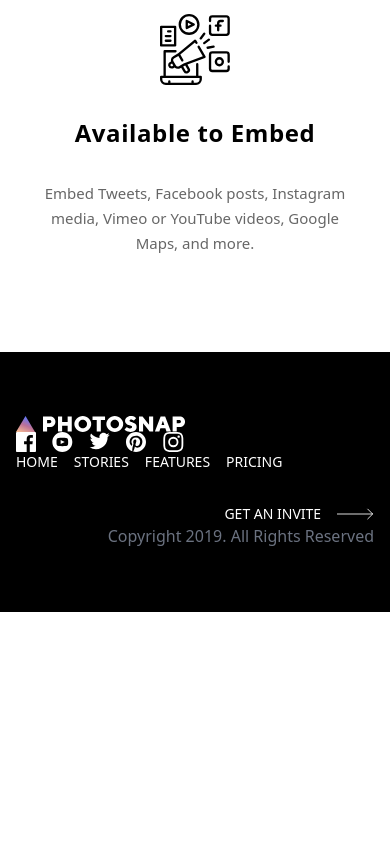
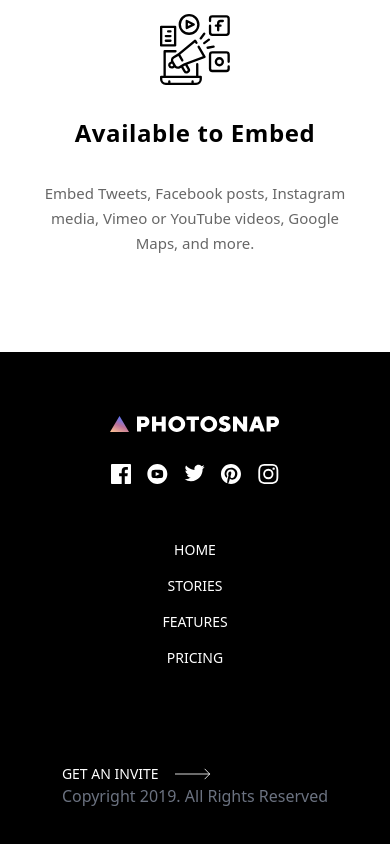
Before and after one commit to devbyray/photosnap-website, a Nuxt app: page / in a window 390 px wide. Shown: the part 4535-5379 px from the top of the page. Before the commit the page ends 5147 px from the top, so only its background shows below. Built offline with nearby package versions, Linux system fonts and the light colour scheme.

Commit message:
Added footer mobile and tablet styling

```diff
--- a/components/TheFooter.vue
+++ b/components/TheFooter.vue
@@ -1,13 +1,11 @@
 <template>
   <footer class="bg-black">
-    <div class="footer-wrapper">
-      <div class="first-col">
-        <div class="col-span-1 row-span-1 max-h-[16px] md:mb-4">
+    <div class="mx-auto max-w-6xl py-16 px-4 flex flex-col items-center md:grid md:grid-cols-2 md:items-start">
+      <div class="first-col md:flex md:flex-col">
+        <div class="logo">
           <TheLogo />
         </div>
-        <nav
-          class="socialmedia "
-        >
+        <nav class="socialmedia">
           <nuxt-link class="inline-block" to="/"><IconsFacebook /></nuxt-link>
           <nuxt-link class="inline-block" to="/"><IconsYoutube /></nuxt-link>
           <nuxt-link class="inline-block" to="/"><IconsTwitter /></nuxt-link>
@@ -22,7 +20,7 @@
         </nav>
       </div>
 
-      <div class="third-col">
+      <div class="third-col md:flex md:flex-col md:justify-between h-full md:items-end">
         <div>
           <nuxt-link to="/" class="text-sm uppercase flex gap-4 items-center"
             ><span>Get an invite</span>
@@ -38,28 +36,19 @@
 </template>
 
 <style scoped>
-.footer-wrapper {
-  @apply mx-auto max-w-6xl grid md:grid-cols-2 lg:grid-cols-5 gap-8 px-4 py-16 lg:px-0;
-}
-.first-col {
-  @apply grid lg:grid-cols-2 lg:col-span-3 md:auto-rows-auto md:gap-4;
-}
-.third-col {
-  @apply flex flex-col justify-between items-end lg:col-span-2 md:justify-between;
+.logo {
+  @apply h-[16px] mb-6 md:mb-10;
 }
 .third-col a {
   @apply text-white hover:underline;
 }
+.socialmedia {
+  @apply flex justify-center gap-4 mb-12 md:justify-start md:row-start-3 md:order-last md:mb-0;
+}
 .links {
-  @apply flex gap-4 lg:flex-col items-start lg:col-start-2 lg:row-start-1 lg:row-span-2 md:row-start-2 md:flex-row md:mb-20;
-}
-.socialmedia {
-  @apply flex gap-4 gap-4 items-center lg:col-start-1 lg:row-start-2 max-h-[20px] self-end;
+  @apply flex flex-col items-center gap-4 mb-24 md:flex-row md:mb-16;
 }
 nav a {
   @apply text-white hover:text-gray-500 uppercase text-sm;
 }
-/* nav a:hover {
-  color: #000;
-} */
 </style>
```
